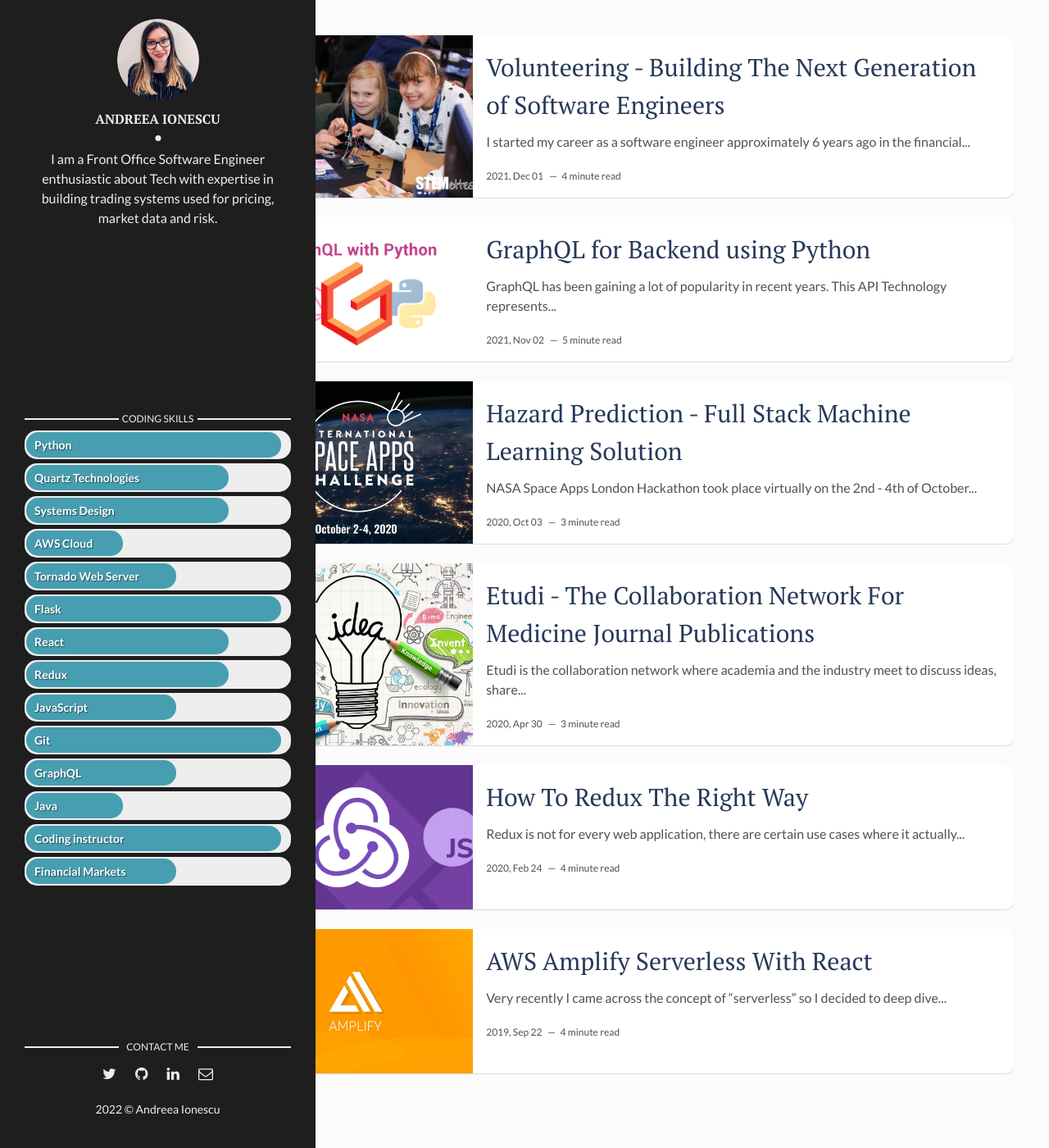
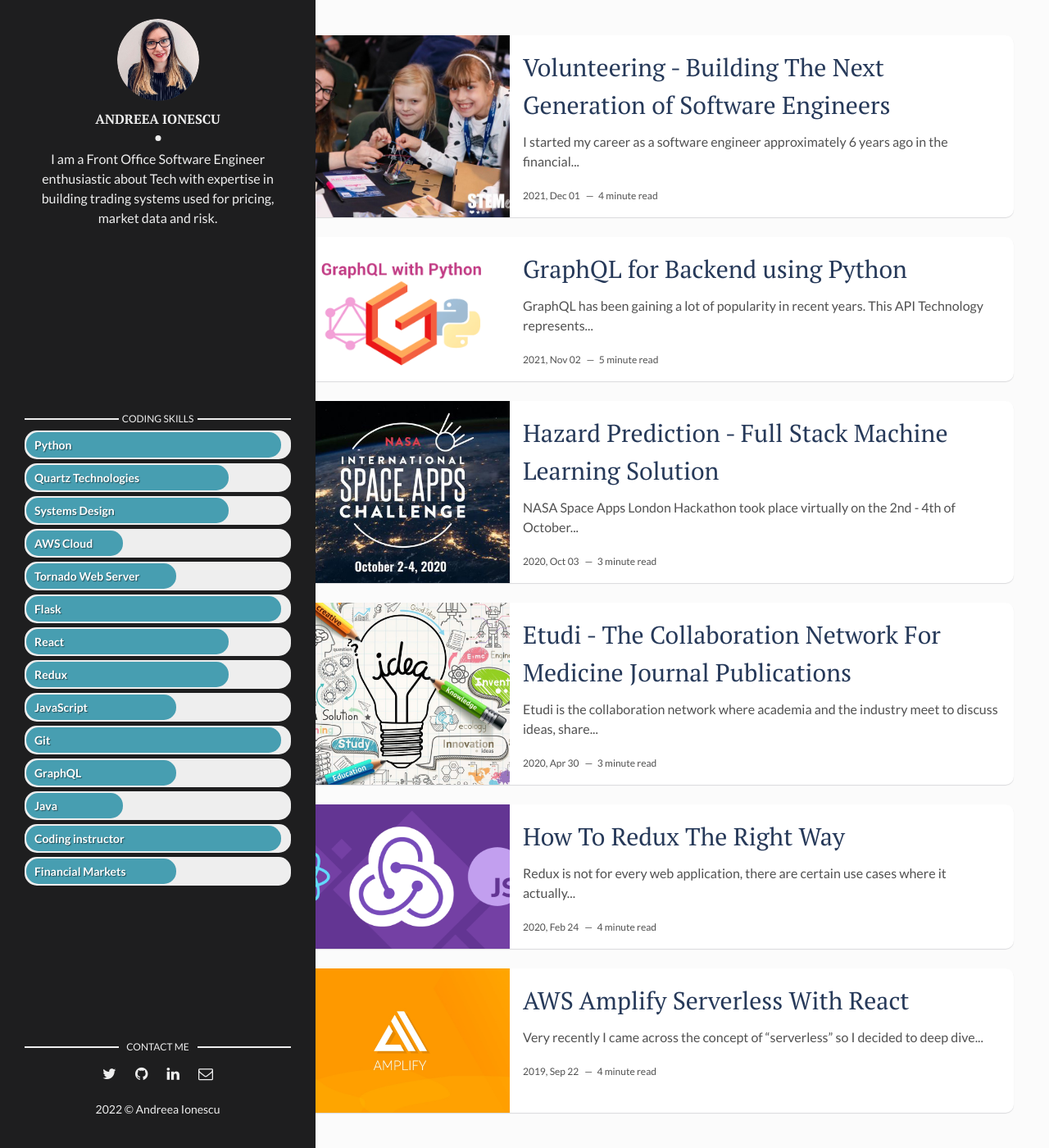
Before and after one commit to andreeaionescu/andreeaionescu.github.io, a Jekyll site: the page built from index.html, in a window 1280 px wide and 1400 px high. Shown: the whole window at 82% size. Built offline with Jekyll 4.4.1, drawn with Linux system fonts in a browser that asks for light colours; the list of posts is cut into pages by our own code.

Commit message:
changed padding left

```diff
--- a/assets/css/main.css
+++ b/assets/css/main.css
@@ -1003,7 +1003,7 @@ table tfoot td {
 
 .content-box {
   padding: 43px;
-  padding-left: 23%;
+  padding-left: 28%;
   display: -webkit-box;
   display: -webkit-flex;
   display: -ms-flexbox;
```
